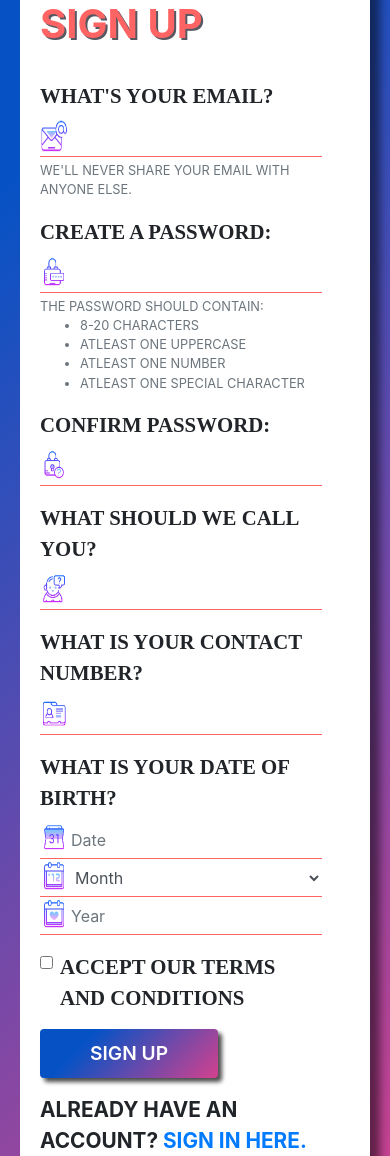
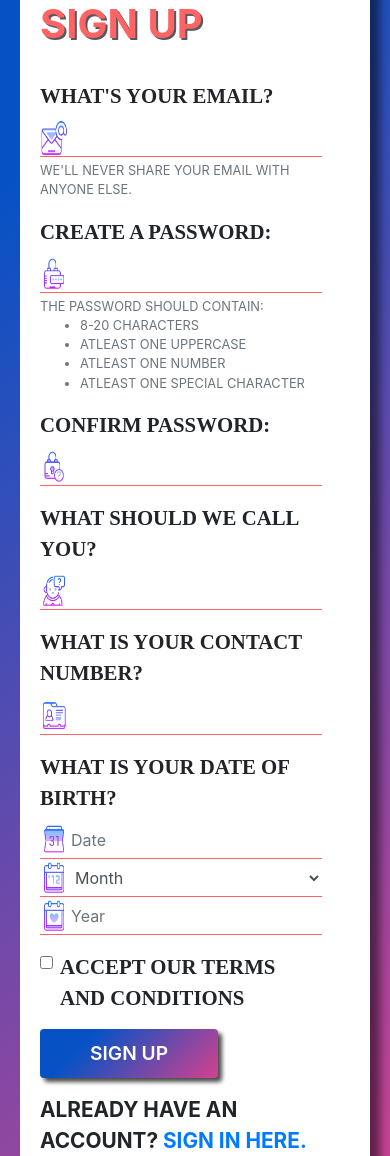
Before and after one commit to Purviharniya/Spotify, a PHP site: page /signup.php in a window 390 px wide. Shown: the part 318-1474 px from the top of the page. Run offline with PHP 8.4, Linux system fonts and the light colour scheme.

Commit message:
minor fixes 3

```diff
--- a/includes/classes/Account.php
+++ b/includes/classes/Account.php
@@ -9,19 +9,27 @@ class Account{
     }
 
     public function register($userEmail,$password1,$password2,$profileName,$contactNo,$date,$month,$year,$tnc){
-
+        echo "hello";
         $this->validateEmail($userEmail);
         $this->validatePasswords($password1,$password2);
         $this->validateProfileName($profileName);
         $this->validateContact($contactNo);
         $this->validateDOB($date,$month,$year);
         $this->validateTnC($tnc);
+
+        if(empty($this->errorArray)){
+            //insert to db
+            return true;
+        }
+        else{
+            return false;
+        }
     }
 
     private function validateEmail($em){
         if (!filter_var($em, FILTER_VALIDATE_EMAIL)) {
             array_push($this->errorArray, "Enter a valid Email");
-        return;
+            return;
         }
 
         //TODO: check if email already exists
--- a/includes/handlers/register-handler.php
+++ b/includes/handlers/register-handler.php
@@ -3,13 +3,11 @@
 function sanitizeFormInput($inputText)
 {
     $inputText=stripslashes($inputText);
-    $inputText=htmlspecialchars($inputText);
     $inputText=trim($inputText);
     $inputText=strip_tags($inputText);
     $inputText=str_replace(" ","",$inputText);
     return $inputText;
 }
-
 
 if(isset($_POST['sumbit']))
 {
@@ -23,10 +21,14 @@ if(isset($_POST['sumbit']))
     $year=sanitizeFormInput($_POST['dobYear']);
     $tnc=isset($_POST['tnc']);
 
-    $account->register($userEmail,$password1,$password2,$profileName,$contactNo,$date,$month,$year,$tnc);
+
+
+    $success= $account->register($userEmail,$password1,$password2,$profileName,$contactNo,$date,$month,$year,$tnc);
+
+    if($success){
+        header("Location: landing.php");
+    }
 
 }
 
-
-
 ?>
--- a/signup.php
+++ b/signup.php
@@ -2,7 +2,7 @@
 include('includes/scripts.php');
 include('includes/classes/Account.php');
 
-$account=new Account();
+$account = new Account();
 
 include('includes/handlers/register-handler.php');
 ?>
@@ -25,7 +25,7 @@ include('includes/handlers/register-handler.php');
                     <div class="row pb-4">
                         <h1 class="si-title"> Sign up </h1>
                     </div>
-                    <form method="post" action="signup.php" class="signup-form" autocomplete="off">
+                    <form method="post" action="<?php echo htmlspecialchars($_SERVER["PHP_SELF"]); ?>" class="signup-form" autocomplete="off">
                         <div class="form-group">
                             <label for="InputEmail1">What's your email?</label>
                             <input type="email" class="form-control si-in" id="InputEmail1" name="InputEmail1" aria-describedby="emailHelp" required>
--- a/styles/signup.css
+++ b/styles/signup.css
@@ -37,7 +37,7 @@
     border-radius: 0;
     background-repeat: no-repeat;
     padding-left: 7%;
-    background-size: 10% 90%;
+    background-size: 10% 100%;
 }
 
 
@@ -75,15 +75,15 @@
 }
 #date{
     background-image:url('./assets/dob.png');
-    background-size: 25% 90%;
+    background-size: 25% 100%;
 }
 #month{
     background-image:url('./assets/month.png');
-    background-size: 25% 90%;
+    background-size: 25% 100%;
 }
 #year{
     background-image:url('./assets/year.png');
-    background-size: 25% 90%;
+    background-size: 25% 100%;
 }
 
 .row{
@@ -120,7 +120,7 @@
 
 @media only screen and (max-width:1024px){
     .si-in{
-        background-size: 20% 90%;
+        background-size: 20% 100%;
     }
 }
 
@@ -154,7 +154,7 @@
     .si-in{
         width: 100%;
         padding-left: 11%;
-        background-size: 10% 90% !important;
+        background-size: 10% 100% !important;
         margin: 0 !important;
     }
   }
```
